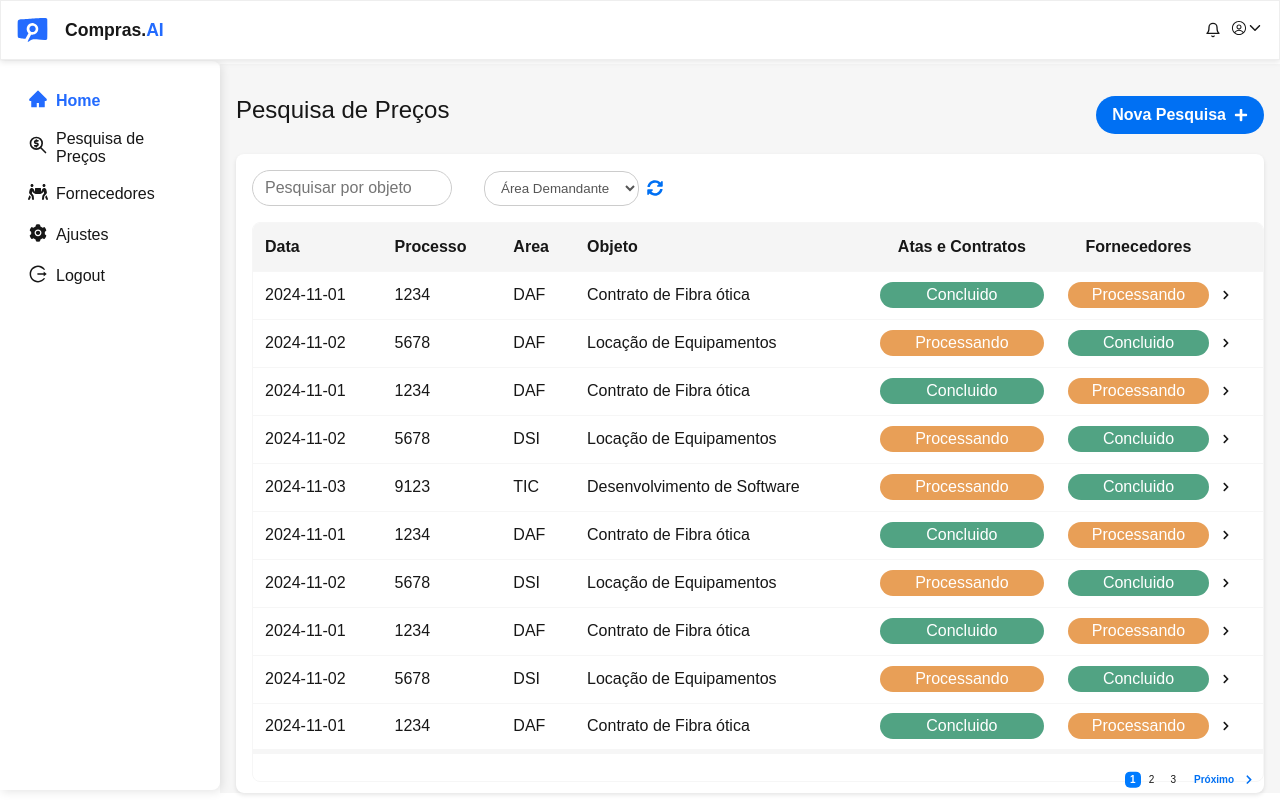
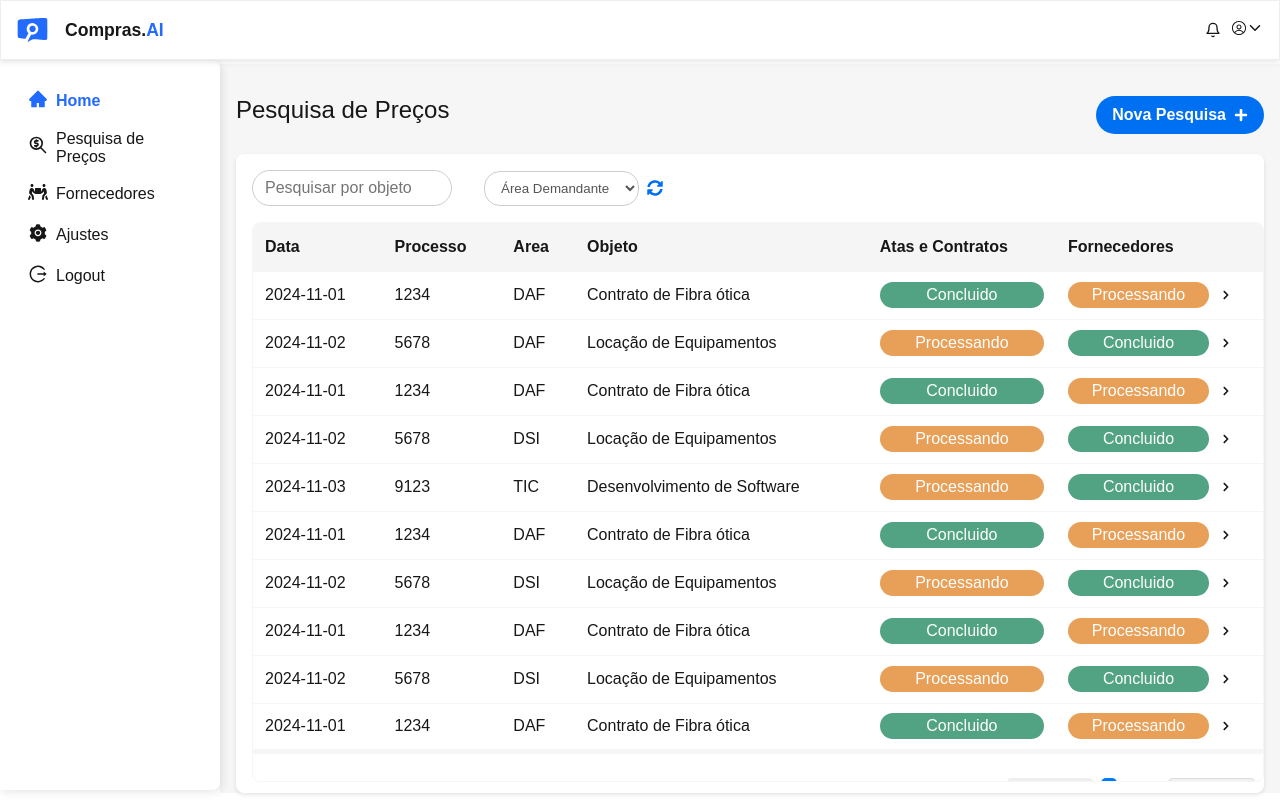
Before and after one commit to Edwsilva/comprasia, a Next.js app: page / in a window 1280 px wide. Built offline with nearby package versions, Linux system fonts and the light colour scheme.

Commit message:
Ajuste paginação

```diff
--- a/package.json
+++ b/package.json
@@ -12,7 +12,8 @@
     "next": "^15.0.3",
     "react": "19.0.0-rc-66855b96-20241106",
     "react-dom": "19.0.0-rc-66855b96-20241106",
-    "react-icons": "^5.3.0"
+    "react-icons": "^5.3.0",
+    "sonner": "^1.7.0"
   },
   "devDependencies": {
     "@types/node": "^20",
--- a/src/app/layout.tsx
+++ b/src/app/layout.tsx
@@ -1,6 +1,7 @@
 import type { Metadata } from "next";
 import localFont from "next/font/local";
 import "./globals.css";
+import { Toaster, toast } from "sonner";
 import Header from "@/components/Layout/Header/Header";
 import Footer from "@/components/Layout/Footer/Footer";
 import Sidebar from "@/components/Layout/Navbar/Sidebar";
@@ -36,6 +37,7 @@ export default function RootLayout({
             <Header />
           </header>
           <Sidebar />
+
           <main>{children}</main>
           {/* <footer>
             <Footer />
--- a/src/components/Layout/Container/containerWhiteBox.module.css
+++ b/src/components/Layout/Container/containerWhiteBox.module.css
@@ -8,6 +8,7 @@
 
   border-radius: 8px;
   box-shadow: 0 2px 4px rgba(0, 0, 0, 0.1);
+  height: 100vh;
   /* max-height: 100%; */
   /* overflow-y: auto; */
   /* height: auto; */
--- a/src/components/Layout/ScrollTable/ScrollableTable.tsx
+++ b/src/components/Layout/ScrollTable/ScrollableTable.tsx
@@ -10,18 +10,15 @@ interface TableProps {
   headers: Header[];
   data: Record<string, any>[]; // Array de objetos representando as linhas
 }
-
 const ScrollableTable: React.FC<TableProps> = ({ headers, data }) => {
   const [currentPage, setCurrentPage] = useState(1);
   const rowsPerPage = 10; // Defina quantas linhas deseja mostrar por página
 
-  const totalPages = Math.ceil(data.length / rowsPerPage); // Calcula o número total de páginas
+  const totalPages = Math.ceil(data.length / rowsPerPage);
   const startIndex = (currentPage - 1) * rowsPerPage;
-
   const endIndex = startIndex + rowsPerPage;
   const currentData = data.slice(startIndex, endIndex); // Dados da página atual
 
-  // Funções para mudar a página
   const goToPage = (page: number) => {
     if (page < 1 || page > totalPages) return;
     setCurrentPage(page);
@@ -43,7 +40,7 @@ const ScrollableTable: React.FC<TableProps> = ({ headers, data }) => {
     const pageNumbers = [];
 
     if (totalPages <= 5) {
-      // Se o número de páginas for 5 ou menos, exibe todas as páginas
+      // Exibe todas as páginas
       for (let i = 1; i <= totalPages; i++) {
         pageNumbers.push(
           <span
@@ -58,9 +55,7 @@ const ScrollableTable: React.FC<TableProps> = ({ headers, data }) => {
         );
       }
     } else {
-      // Se o número de páginas for maior que 5, exibe as primeiras 5 páginas e a última
       if (currentPage <= 5) {
-        // Exibe as 5 primeiras páginas
         for (let i = 1; i <= 5; i++) {
           pageNumbers.push(
             <span
@@ -87,7 +82,6 @@ const ScrollableTable: React.FC<TableProps> = ({ headers, data }) => {
           </span>
         );
       } else if (currentPage > totalPages - 3) {
-        // Exibe as últimas 5 páginas
         pageNumbers.push(
           <span
             key={1}
@@ -115,7 +109,6 @@ const ScrollableTable: React.FC<TableProps> = ({ headers, data }) => {
           );
         }
       } else {
-        // Se a página estiver no meio, exibe a página atual e as 2 anteriores e 2 seguintes
         pageNumbers.push(
           <span
             key={1}
@@ -161,7 +154,6 @@ const ScrollableTable: React.FC<TableProps> = ({ headers, data }) => {
   };
 
   return (
-    <div>
     <div className={styles.tableContainer}>
       <table className={styles.table}>
         <thead>
@@ -184,7 +176,6 @@ const ScrollableTable: React.FC<TableProps> = ({ headers, data }) => {
             <th className={styles.tableHeader}>&nbsp;</th>
           </tr>
         </thead>
-          <tbody>
         {currentData.map((row, rowIndex) => (
           <tr key={rowIndex} className={styles.tableRow}>
             {headers.map((header) => {
@@ -208,24 +199,23 @@ const ScrollableTable: React.FC<TableProps> = ({ headers, data }) => {
             </td>
           </tr>
         ))}
-          </tbody>
       </table>
-      </div>
       <div className={styles.pagination}>
-        {currentPage > 1 && (
-          <span onClick={goToPrevPage} className={styles.navButton}>
-            <FaChevronLeft />
-            Anterior
-          </span>
-        )}
-
+        <button
+          onClick={goToPrevPage}
+          disabled={currentPage === 1}
+          className={styles.navButton}
+        >
+          Anterior{" "}
+        </button>
         {renderPagination()}
-        {currentPage < totalPages && (
-          <span onClick={goToNextPage} className={styles.navButton}>
-            Próximo
-            <FaChevronRight />
-          </span>
-        )}
+        <button
+          onClick={goToNextPage}
+          disabled={currentPage === totalPages}
+          className={styles.navButton}
+        >
+          Próxima
+        </button>
       </div>
     </div>
   );
--- a/src/components/Layout/ScrollTable/scrollableTable.module.css
+++ b/src/components/Layout/ScrollTable/scrollableTable.module.css
@@ -2,22 +2,34 @@
   margin-top: 1rem;
   display: flex;
   flex-direction: column;
+  gap: 8px;
   margin-left: 1rem;
-  /* max-height: 28rem; */
-  overflow-y: auto;
+  flex-grow: 1; /* O contêiner da tabela ocupa o espaço restante */
+  max-height: calc(100vh - 15rem); /* Ajuste a altura conforme necessário */
+  overflow-y: auto; /* Habilita a rolagem apenas se necessário */
   border: 1px solid #f6f6f6;
   border-radius: 8px;
+  position: relative; /* Isso é necessário para manter a paginação no fluxo */
+  /* background-color: #0056b3; */
+}
 
-  height: calc(100vh - 15rem);
-  /* background-color: #ff00c3; */
+.pagination {
+  display: flex;
+  justify-content: flex-end;
+  margin-top: 1rem;
+  font-size: 0.625rem;
+  z-index: 1; /* Garante que a paginação fique no topo */
+  margin-bottom: 0.5rem; /* Pequeno espaço para não colar na tabela */
+  /* background-color: #007bff; */
 }
 
 .table {
   border-width: 1px 0;
   width: 100%;
-  border-collapse: collapse; /* Remove os espaços entre as bordas */
+  border-collapse: collapse;
   border: 5px solid #f6f6f6;
   border-width: 0 0 5px 0;
+  /* table-layout: fixed; */
 }
 
 .tableHeader,
@@ -27,52 +39,31 @@
   height: 6vh;
   border: 1px solid #f6f6f6;
   border-width: 0 0 1px 0;
-  /* background-color: #d83bb4; */
 }
 
 .tableHeader {
   background-color: var(--bg-shadow);
-  /* background-color: #007bff; */
   position: sticky; /* Mantém o cabeçalho visível ao rolar */
   top: 0;
   z-index: 1;
-  border: 1px solid #f6f6f6;
-  border-width: 0 0 1px 0;
-}
-.centered {
-  text-align: center;
 }
 
 .tableRow:hover {
   background-color: #f9f9f9; /* Destaque ao passar o mouse */
 }
+
 .iconCell {
   width: 1.25rem;
   text-align: center;
   vertical-align: middle;
-
   border: 1px solid #f6f6f6;
   border-width: 0 0 1px 0;
-  /* background-color: #28a745; */
   padding-right: 2rem;
 }
 
 .chevronIcon {
   font-size: 0.625rem;
   margin: 0 auto;
-}
-
-/* Estilos para a paginação */
-.pagination {
-  position: sticky;
-  bottom: 0; /* Fixa a página na parte inferior */
-  z-index: 10;
-  display: flex;
-  justify-content: flex-end;
-  align-items: center;
-  margin-top: 1rem;
-
-  font-size: 0.625rem;
 }
 
 .pagination button {
@@ -109,25 +100,25 @@
   background-color: #007bff;
   border-radius: 5px;
 }
+
 .navButton {
   display: inline-flex;
   align-items: center;
   cursor: pointer;
-  margin: 0 10px;
+  /* margin: 0 10px; */
   color: var(--blue-600);
   font-weight: bold;
-  gap: 0.625rem;
+  /* gap: 0.625rem; */
 }
 
 .navButton:hover {
-  color: #0056b3;
+  /* color: #0056b3; */
 }
-/* Isso não está sem utilidade aqui */
+
 .navButton:disabled {
   cursor: not-allowed;
   opacity: 0.5;
 }
-
 .status {
   display: block;
   width: 100%;
```
Also changed, not shown: src/app/(pages)/home/page.tsx (+7 -1 lines), src/config/keycloak.ts (added, +117 -0 lines), 2 other files (tests, documents, lock files or other folders). Lines whose indentation alone changed are shown as unchanged.
